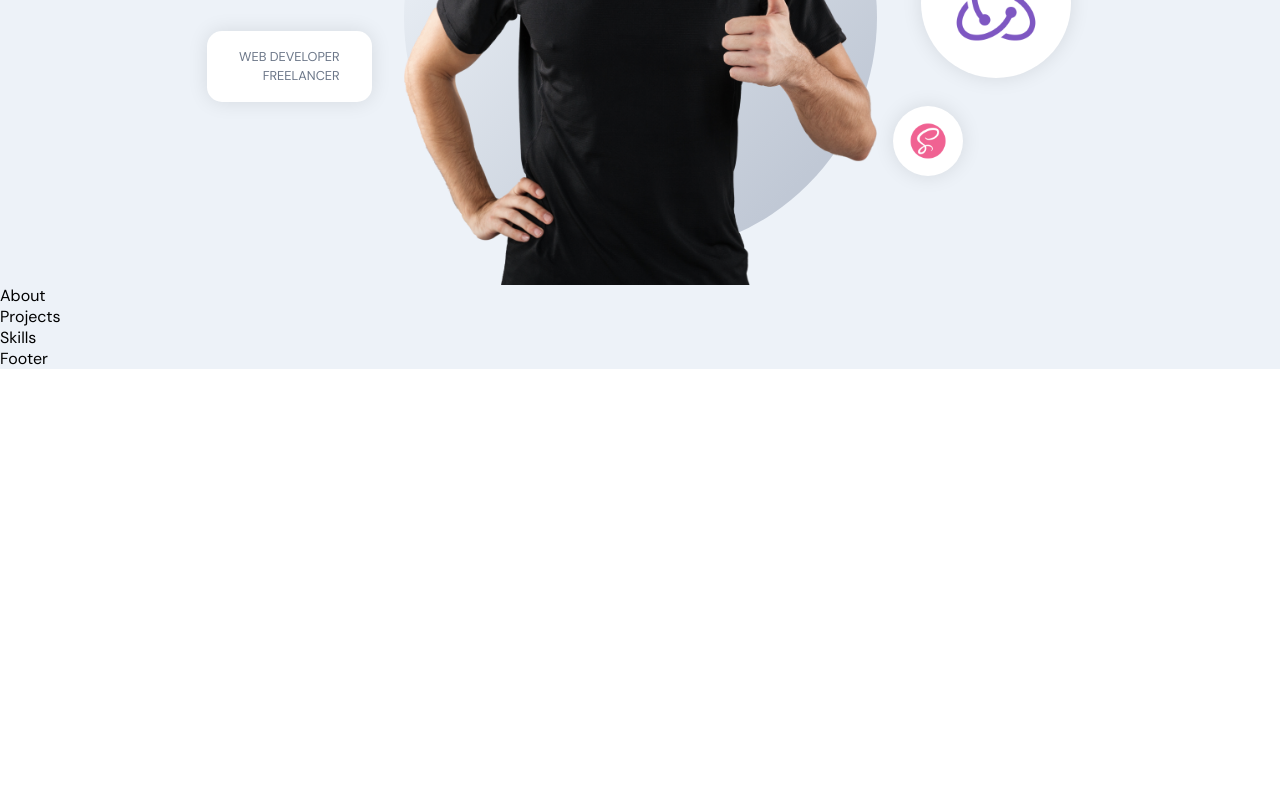
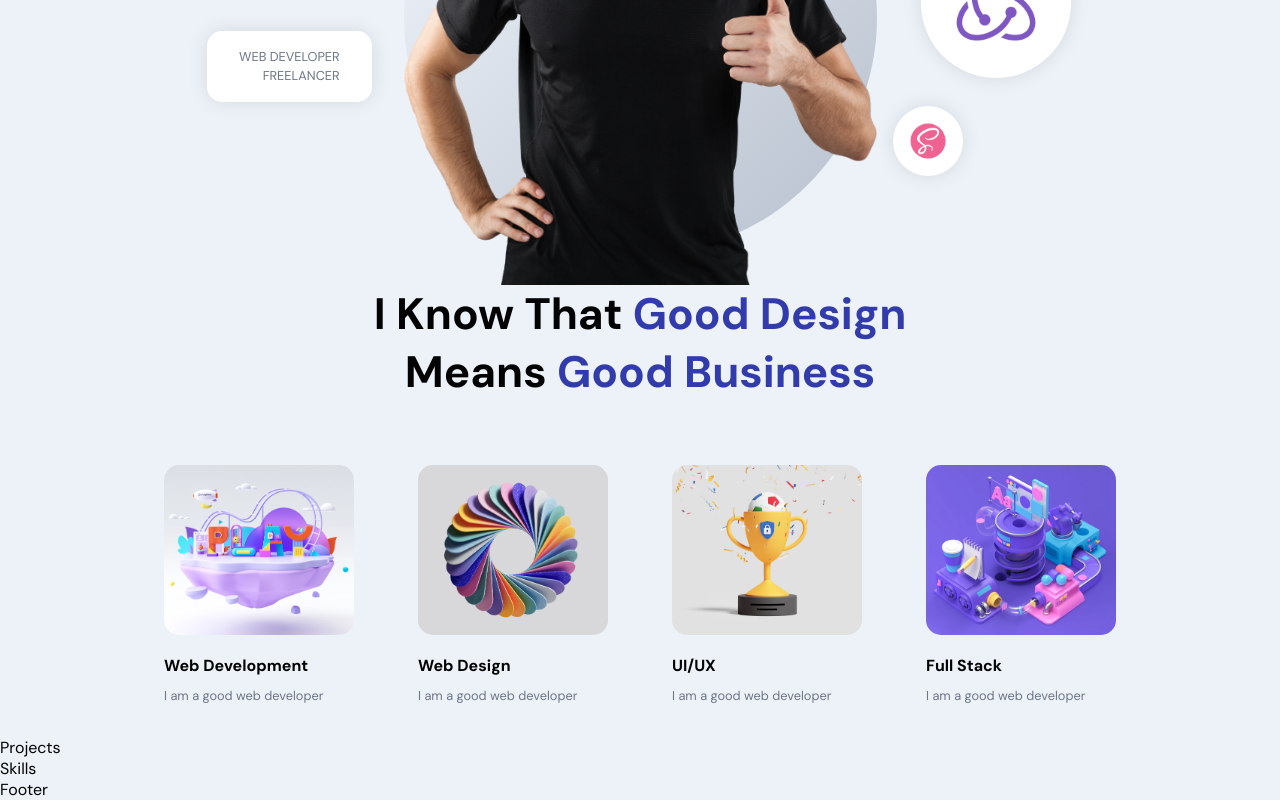
Before and after one commit to Kevin-Estrada/react-portfolio, a React (Create React App) app in the folder frontend-react/: page / in a window 1280 px wide. Shown: the part 405-1205 px from the top of the page. Before the commit the page ends 800 px from the top, so only its background shows below. Built offline with nearby package versions, Linux system fonts and the light colour scheme.

Commit message:
Adding now the about section that later Sanity will be implemented to get data through API call

```diff
--- a/frontend-react/src/container/About/About.jsx
+++ b/frontend-react/src/container/About/About.jsx
@@ -1,8 +1,61 @@
-import React from 'react';
+import React, { useState, useEffect } from 'react';
+import { motion } from 'framer-motion';
 
+import { images } from '../../constants';
 import './About.scss';
+
+const abouts = [
+  {
+    title: 'Web Development',
+    description: 'I am a good web developer',
+    imgUrl: images.about01,
+  },
+  {
+    title: 'Web Design',
+    description: 'I am a good web developer',
+    imgUrl: images.about02,
+  },
+  {
+    title: 'UI/UX',
+    description: 'I am a good web developer',
+    imgUrl: images.about03,
+  },
+  {
+    title: 'Full Stack',
+    description: 'I am a good web developer',
+    imgUrl: images.about04,
+  },
+];
+
 const About = () => {
-  return <div>About</div>;
+  return (
+    <>
+      <h2 className="head-text">
+        I Know that <span>Good Design</span> <br />
+        means <span>Good Business</span>
+      </h2>
+
+      <div className="app__profiles">
+        {abouts.map((about, index) => (
+          <motion.div
+            whileInView={{ opacity: 1 }}
+            whileHover={{ scale: 1.1 }}
+            transition={{ duration: 0.5, type: 'tween' }}
+            className="app__profile-item"
+            key={about.title + index}
+          >
+            <img src={about.imgUrl} alt={about.title} />
+            <h2 className="bold-text" style={{ marginTop: 20 }}>
+              {about.title}
+            </h2>
+            <p className="p-text" style={{ marginTop: 10 }}>
+              {about.description}
+            </p>
+          </motion.div>
+        ))}
+      </div>
+    </>
+  );
 };
 
 export default About;
--- a/frontend-react/src/container/About/About.scss
+++ b/frontend-react/src/container/About/About.scss
@@ -0,0 +1,38 @@
+.app__about {
+  flex: 1;
+  width: 100%;
+  flex-direction: column;
+}
+
+.app__profiles {
+  display: flex;
+  justify-content: center;
+  align-items: flex-start;
+  flex-wrap: wrap;
+  margin-top: 2rem;
+}
+
+.app__profile-item {
+  width: 190px;
+  display: flex;
+  justify-content: flex-start;
+  align-items: flex-start;
+  flex-direction: column;
+  margin: 2rem;
+
+  img {
+    width: 100%;
+    height: 170px;
+    border-radius: 15px;
+    object-fit: cover;
+  }
+
+  @media screen and (min-width: 2000px) {
+    width: 370px;
+    margin: 2rem 4rem;
+
+    img {
+      height: 320px;
+    }
+  }
+}
```
